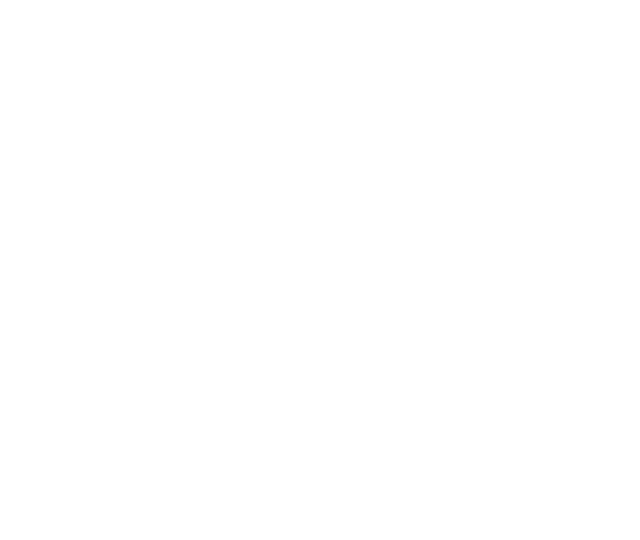
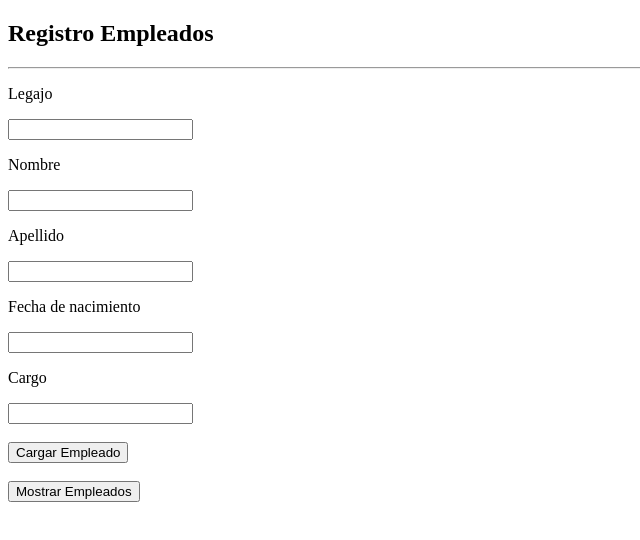
Before and after one commit to Naibaf93/Registro-Empleados, a plain HTML site: page index.html in a window 1280 px wide. Shown: the whole page, without its empty margins (0-640 px from the left). Drawn offline with Linux system fonts and the light colour scheme.

Commit message:
llenando el html

```diff
--- a/index.html
+++ b/index.html
@@ -3,9 +3,28 @@
 <head>
     <meta charset="UTF-8">
     <meta name="viewport" content="width=device-width, initial-scale=1.0">
+    <link rel="stylesheet" href="css/style.css">
+    <script src="js/app.js"></script>
     <title>Registro Empleados</title>
 </head>
 <body>
-
+    <h2>Registro Empleados</h2>
+    <hr>
+    <p>Legajo</p>
+    <input type="text" id="txtLegajo">
+    <p>Nombre</p>
+    <input type="text" id="txtNombre">
+    <p>Apellido</p>
+    <input type="text" id="txtApellido">
+    <p>Fecha de nacimiento</p>
+    <input type="text" id="txtNacimiento">
+    <p>Cargo</p>
+    <input type="text" id="txtCargo">
+    <br>
+    <br>
+    <button onclick="agregarEmpleado()">Cargar Empleado</button>
+    <br>
+    <br>
+    <button onclick="mostrarEmpleados()">Mostrar Empleados</button>
 </body>
 </html>
```
